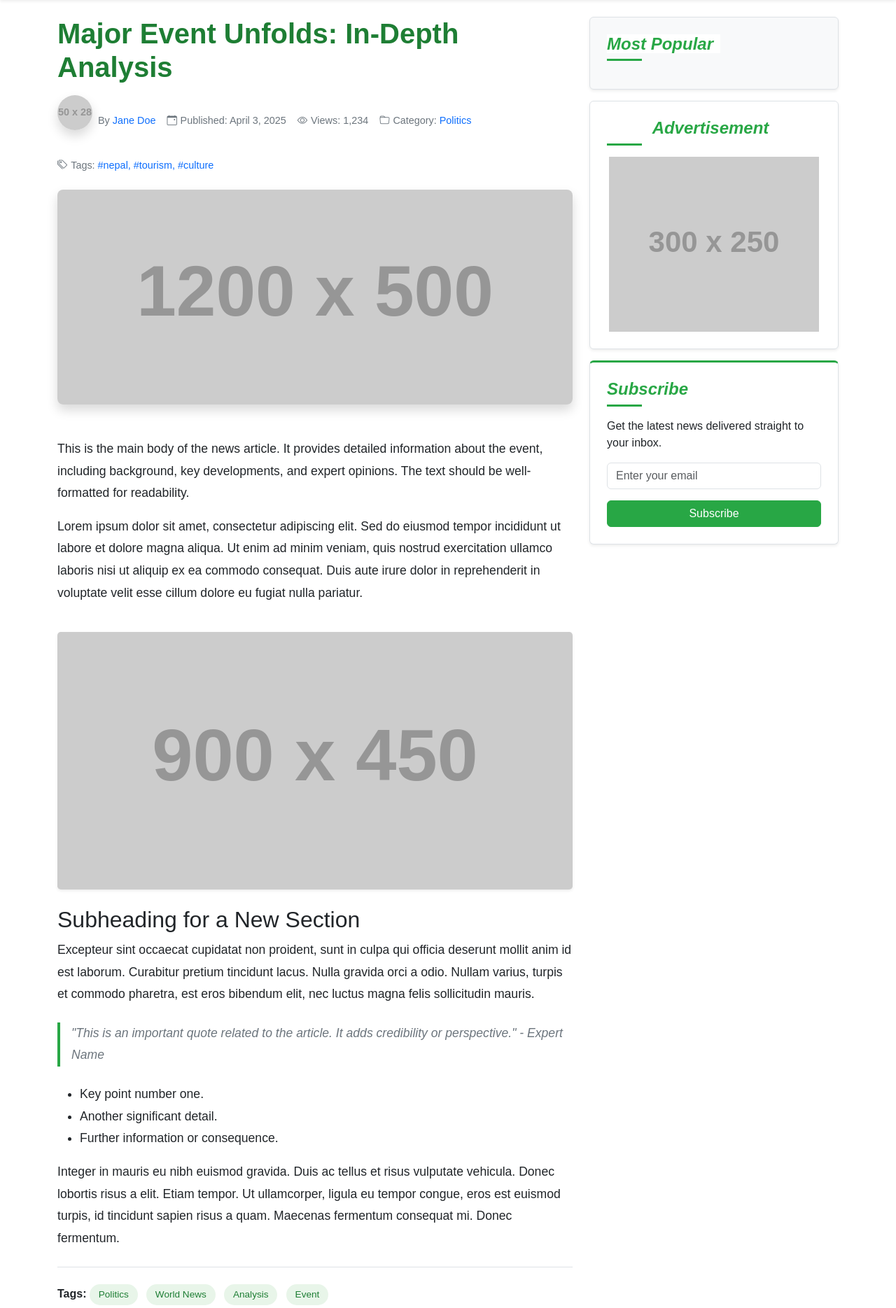
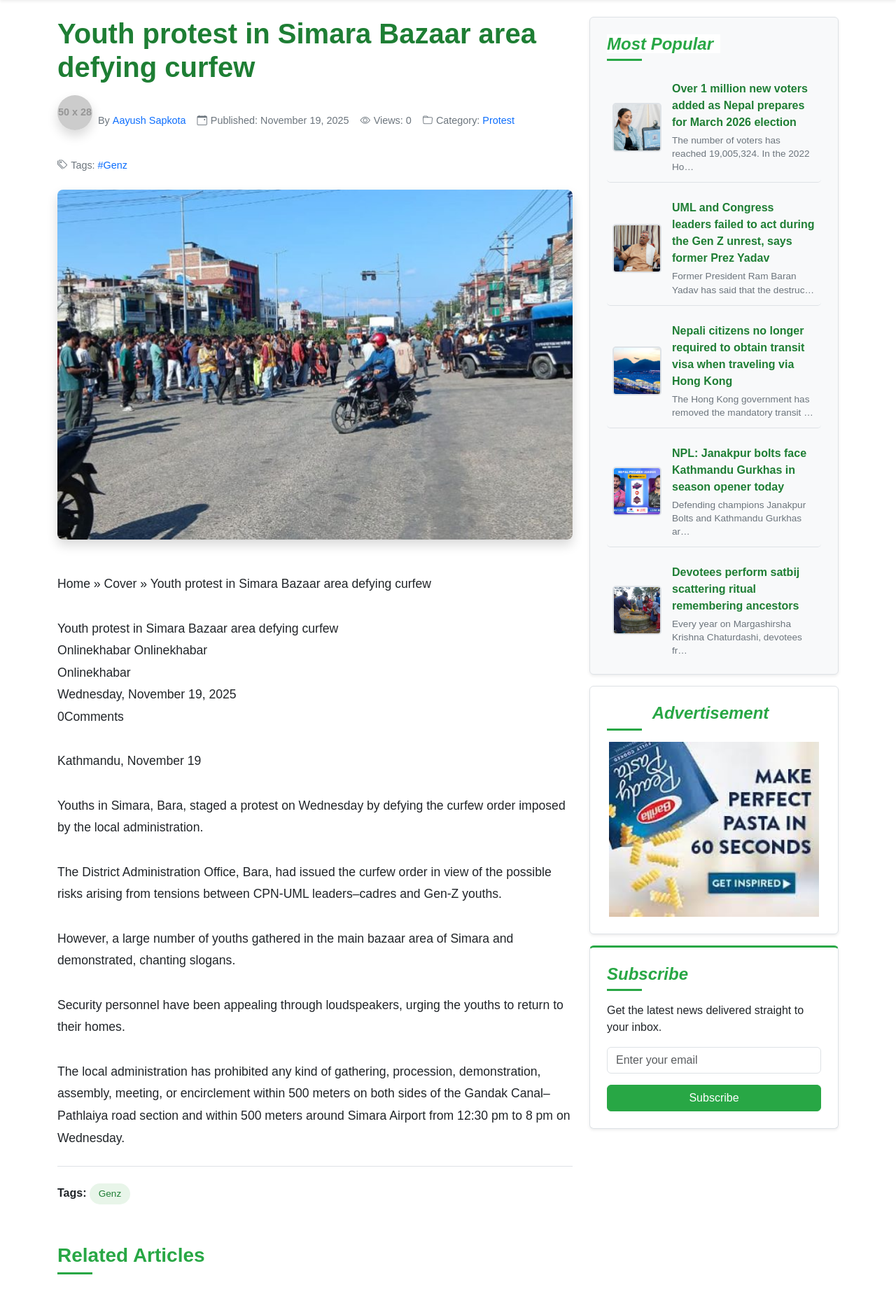
Before and after one commit to Kur03103/News_Portal, a Django app: page /post-detail/1/ in a window 1280 px wide. Shown: the part 73-1942 px from the top of the page at 70% size. Run offline with Django 5.2, Linux system fonts and the light colour scheme; data comes from the database, SQL or seed files in the repository; both versions use the stored data as it was after the commit; grey boxes labelled with a size stand in for pictures from a placeholder-image service; some libraries are stand-ins or nearby versions.

Commit message:
Updated on related_articles and advertisement

```diff
--- a/NEWS/settings.py
+++ b/NEWS/settings.py
@@ -62,6 +62,7 @@ TEMPLATES = [
                 "django.template.context_processors.request",
                 "django.contrib.auth.context_processors.auth",
                 "django.contrib.messages.context_processors.messages",
+                "newspaper.nav.navigation",
             ],
         },
     },
--- a/newspaper/admin.py
+++ b/newspaper/admin.py
@@ -1,8 +1,9 @@
 from django.contrib import admin
-from newspaper.models import Category, Post, Tag
+from newspaper.models import Advertisement, Category, Post, Tag
 
 # Register your models here.
 
 admin.site.register(Post)
 admin.site.register(Tag)
 admin.site.register(Category)
+admin.site.register(Advertisement)
--- /dev/null
+++ b/newspaper/nav.py
@@ -0,0 +1,5 @@
+from newspaper.models import Category
+
+def navigation(request):
+    categories = Category.objects.all()[:4]
+    return {"categories": categories}
--- a/newspaper/views.py
+++ b/newspaper/views.py
@@ -3,9 +3,28 @@ from django.views.generic import TemplateView, ListView, DetailView
 from django.utils import timezone
 from datetime import timedelta
 from .models import Post
+from newspaper.models import Advertisement
+
+class SidebarMixin:
+
+    def get_context_data(self, **kwargs):
+        context = super().get_context_data(**kwargs)
+
+        context["popular_posts"] = Post.objects.filter(
+            published_at__isnull=False,
+            status="active"
+        ).order_by("-published_at")[:5]
+
+        context["advertisement"]=(
+            Advertisement.objects.all().order_by("-created_at").first()
+        )
+
+        return context
+
+
 
 # Create your views here.
-class HomeView(TemplateView):
+class HomeView(SidebarMixin, TemplateView):
     template_name = "newsportal/home.html"
 
     # If we want to add extra context data to our template we use get_context_data
@@ -31,12 +50,9 @@ class HomeView(TemplateView):
         context["weekly_top_posts"] = Post.objects.filter(
             published_at__isnull=False, status="active", published_at__gte=one_week_ago
         ).order_by("-published_at", "-views_count")[:5]
-        context["popular_posts"] = Post.objects.filter(
-            published_at__isnull=False,
-            status="active"
-        ).order_by("-published_at")[:5]
+
         return context
-class PostListView(ListView):
+class PostListView(SidebarMixin, ListView):
     model = Post
     template_name = "newsportal/list/list.html"
     context_object_name = "posts"
@@ -47,14 +63,8 @@ class PostListView(ListView):
             published_at__isnull=False,
             status="active"
         ).order_by("-published_at")
-    def get_context_data(self, **kwargs):
-        context = super().get_context_data(**kwargs)
-        context["popular_posts"] = Post.objects.filter(
-            published_at__isnull=False,
-            status="active"
-        ).order_by("-published_at")[:5]
-        return context
-class PostDetailView(DetailView):
+
+class PostDetailView(SidebarMixin, DetailView):
     model = Post
     template_name = "newsportal/detail/detail.html"
     context_object_name = "post"
@@ -63,3 +73,17 @@ class PostDetailView(DetailView):
         query = super().get_queryset()
         query = query.filter(published_at__isnull=False, status="active")
         return query
+
+
+    def get_context_data(self, **kwargs):
+        context = super().get_context_data(**kwargs)
+        context["related_articles"] = (
+            Post.objects.filter(
+                published_at__isnull=False,
+                status ="active",
+                category=self.object.category,
+            )
+            .exclude(id=self.object.id)
+            .order_by("-published_at", "-views_count")[:2]
+        )
+        return context
--- a/templates/newsportal/detail/left/post_detail.html
+++ b/templates/newsportal/detail/left/post_detail.html
@@ -1,63 +1,43 @@
           <article>
             <!-- Article Header -->
             <header class="article-header mb-4">
-              <h1 class="article-title">Major Event Unfolds: In-Depth Analysis</h1>
+              <h1 class="article-title">{{ post.title }}</h1>
               <div class="article-meta">
                 <span class="author-profile">
                   <img src="https://placehold.co/50/28a745/ffffff?text=A" alt="Author" />
-                  By <a href="#" class="text-decoration-none ms-1">Jane Doe</a>
+                  By <a href="#" class="text-decoration-none ms-1">{{ post.author.get_full_name }}</a>
                 </span>
-                <span><i class="bi bi-calendar-event"></i> Published: April 3, 2025</span>
-                <span><i class="bi bi-eye"></i> Views: 1,234</span>
-                <span><i class="bi bi-folder"></i>Category: <a href="#" class="text-decoration-none ms-1">Politics</a></span>
-                <span><i class="bi bi-tags"></i>Tags: <a href="#" class="text-decoration-none ms-1">#nepal, #tourism, #culture</a></span>
+                <span><i class="bi bi-calendar-event"></i> Published: {{ post.published_at|date:"F j, Y" }}</span>
+                <span><i class="bi bi-eye"></i> Views: {{ post.views_count }}</span>
+                <span><i class="bi bi-folder"></i>Category: <a href="#" class="text-decoration-none ms-1">{{ post.category.name }}</a></span>
+                <span><i class="bi bi-tags"></i>Tags:
+                  <a href="#" class="text-decoration-none ms-1">
+                      {% for tag in post.tag.all %}
+                        #{{ tag.name }}{% if not forloop.last %},{% endif %}
+                      {% endfor %}
+                  </a></span>
+
+
+
               </div>
-              <img src="https://placehold.co/1200x500/28a745/ffffff?text=Featured+Article+Image"
-                   alt="Featured Article Image" />
+              <img src="{{ post.featured_image.url }}"
+                    width="1200"
+                    height="500"
+                   alt="{{ post.title }}" />
             </header>
 
             <!-- Article Body -->
             <section class="article-content">
-              <p>
-                This is the main body of the news article. It provides detailed information about the event, including background, key developments, and expert opinions. The text should be well-formatted for readability.
-              </p>
-
-              <p>
-                Lorem ipsum dolor sit amet, consectetur adipiscing elit. Sed do eiusmod tempor incididunt ut labore et dolore magna aliqua. Ut enim ad minim veniam, quis nostrud exercitation ullamco laboris nisi ut aliquip ex ea commodo consequat. Duis aute irure dolor in reprehenderit in voluptate velit esse cillum dolore eu fugiat nulla pariatur.
-              </p>
-
-              <img src="https://placehold.co/900x450/6c757d/ffffff?text=Content+Image"
-                   alt="Content Image"
-                   class="my-4 shadow-sm" />
-
-              <h2>Subheading for a New Section</h2>
-              <p>
-                Excepteur sint occaecat cupidatat non proident, sunt in culpa qui officia deserunt mollit anim id est laborum. Curabitur pretium tincidunt lacus. Nulla gravida orci a odio. Nullam varius, turpis et commodo pharetra, est eros bibendum elit, nec luctus magna felis sollicitudin mauris.
-              </p>
-
-              <blockquote>
-                "This is an important quote related to the article. It adds credibility or perspective." - Expert Name
-              </blockquote>
-
-              <ul>
-                <li>Key point number one.</li>
-                <li>Another significant detail.</li>
-                <li>Further information or consequence.</li>
-              </ul>
-
-              <p>
-                Integer in mauris eu nibh euismod gravida. Duis ac tellus et risus vulputate vehicula. Donec lobortis risus a elit. Etiam tempor. Ut ullamcorper, ligula eu tempor congue, eros est euismod turpis, id tincidunt sapien risus a quam. Maecenas fermentum consequat mi. Donec fermentum.
-              </p>
+              {{ post.content|linebreaksbr }}
             </section>
 
             <!-- Article Footer -->
             <footer class="mt-4 pt-4 border-top">
               <div class="article-tags">
                 <strong>Tags:</strong>
-                <a href="#">Politics</a>
-                <a href="#">World News</a>
-                <a href="#">Analysis</a>
-                <a href="#">Event</a>
+                {% for tag in post.tag.all %}
+                  <a href="#">{{ tag.name|title }}</a>
+                {% endfor %}
               </div>
             </footer>
           </article>
--- a/templates/newsportal/detail/left/related_articles.html
+++ b/templates/newsportal/detail/left/related_articles.html
@@ -5,34 +5,25 @@
             </h3>
             <div class="row row-cols-1 row-cols-md-2 g-4">
               <!-- Related Item 1 -->
+              {% for post in related_articles %}
                 <div class="col">
                   <div class="card h-100 shadow-sm news-card">
-                  <img src="https://placehold.co/400x250/6c757d/ffffff?text=Related+1"
+                    <img src="{{ post.featured_image.url }}"
+                          width="400"
+                          height="250"
                         class="card-img-top"
                         alt="Related News 1" />
                     <div class="card-body">
-                    <h5 class="card-title">Related Story Headline 1</h5>
-                    <a href="article.html" class="btn btn-outline-success btn-sm mt-2">Read More</a>
+                      <h5 class="card-title">{{ post.title }}</h5>
+                      <a href="{% url 'post-detail' post.pk %}" class="btn btn-outline-success btn-sm mt-2">Read More</a>
                     </div>
                     <div class="card-footer">
-                    <small class="text-muted">April 1, 2025</small>
+                      <small class="text-muted">{{ post.published_at|date:"F j, Y" }}</small>
                     </div>
                   </div>
                 </div>
-              <!-- Related Item 2 -->
-              <div class="col">
-                <div class="card h-100 shadow-sm news-card">
-                  <img src="https://placehold.co/400x250/17a2b8/ffffff?text=Related+2"
-                       class="card-img-top"
-                       alt="Related News 2" />
-                  <div class="card-body">
-                    <h5 class="card-title">Another Related Article</h5>
-                    <a href="article.html" class="btn btn-outline-success btn-sm mt-2">Read More</a>
-                  </div>
-                  <div class="card-footer">
-                    <small class="text-muted">March 30, 2025</small>
-                  </div>
-                </div>
-              </div>
+
+              {% endfor %}
+
             </div>
           </section>
--- a/templates/newsportal/home/left/featured_story.html
+++ b/templates/newsportal/home/left/featured_story.html
@@ -8,7 +8,7 @@
           <p class="card-text">
             {{ featured_post.content|truncatechars:200 }}
           </p>
-          <a href="article.html" class="btn btn-success">Read More <i class="bi bi-arrow-right-short"></i></a>
+          <a href="{% url 'post-detail' featured_post.pk %}" class="btn btn-success">Read More <i class="bi bi-arrow-right-short"></i></a>
           <p class="card-text mt-2">
             <small class="text-muted">{{ featured_post.published_at|date:"F j, Y" }}</small>
           </p>
--- a/templates/newsportal/home/right/advertisement.html
+++ b/templates/newsportal/home/right/advertisement.html
@@ -3,5 +3,8 @@
           <h4 class="fst-italic section-title">
             <span>Advertisement</span>
           </h4>
-          <img src="https://placehold.co/300x250/e8f5e9/333333?text=Ad+Banner" class="img-fluid" alt="Advertisement" />
+          <img src="{{ advertisement.image.url }}"
+            width="300"
+            height="250"
+           class="img-fluid" alt="Advertisement" />
         </div>
--- a/templates/newsportal/nav.html
+++ b/templates/newsportal/nav.html
@@ -26,18 +26,12 @@
                  data-bs-toggle="dropdown"
                  aria-expanded="false">Categories</a>
               <ul class="dropdown-menu">
-                <li>
-                  <a class="dropdown-item" href="category.html">Politics</a>
-                </li>
-                <li>
-                  <a class="dropdown-item" href="category.html">Sports</a>
-                </li>
-                <li>
-                  <a class="dropdown-item" href="category.html">Technology</a>
-                </li>
-                <li>
-                  <a class="dropdown-item" href="category.html">Entertainment</a>
-                </li>
+                {% for category in categories %}
+                  <li>
+                    <a class="dropdown-item" href="category.html">{{ category.name|title }}</a>
+                  </li>
+                {% endfor %}
+
                 <li>
                   <hr class="dropdown-divider" />
                 </li>
```
Also changed, not shown: newspaper/models.py (+7 -0 lines), db.sqlite3, media/advertisements/2025/11/23/ad.jpg (added), media/post_images/2025/11/23/voter-gen-z-voter-new-voter-voter-listing-kathmandu-8-1024x683-1.jpg (added), newspaper/migrations/0002_advertisement.py (added). Lines whose indentation alone changed are shown as unchanged.
